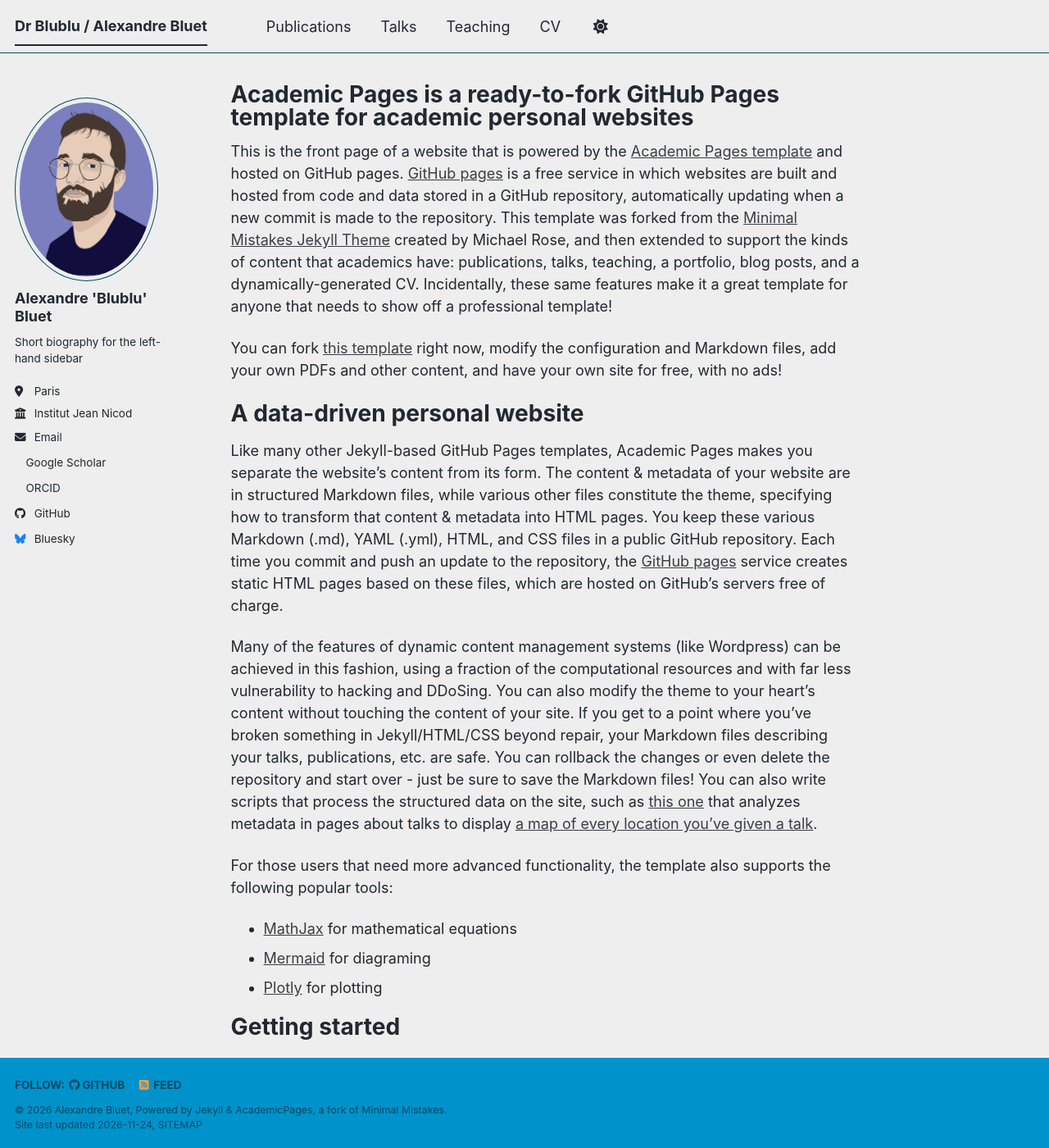
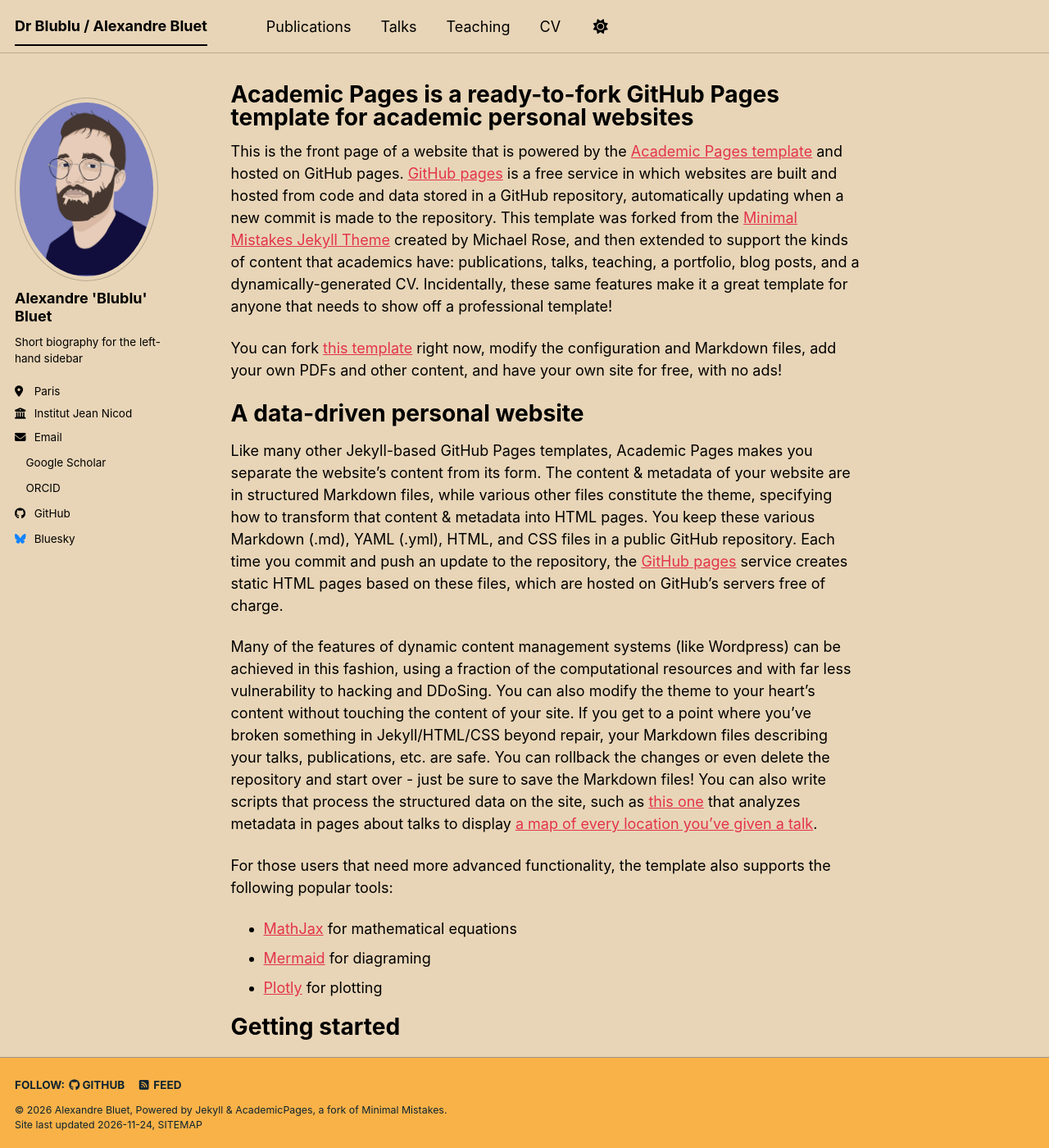
Before and after one commit to DrBlublu/DrBlublu.github.io, a Jekyll site: the page built from _pages/about.md, in a window 1280 px wide and 1400 px high. Shown: the whole window at 82% size. Built offline with Jekyll 4.4.1, drawn with Linux system fonts in a browser that asks for light colours; a script bundle is joined from its source files by our own code; a style sheet for code colours, icons or effects is not loaded.

Commit message:
feature: change theme to sunrise

```diff
--- a/_config.yml
+++ b/_config.yml
@@ -8,7 +8,7 @@
 
 # Basic Site Settings
 locale                   : "en-US"
-site_theme               : "perso" # The available themes options are "default", "air", "sunrise", "mint", "dirt" and "contrast"
+site_theme               : "sunrise" # The available themes options are "default", "air", "sunrise", "mint", "dirt" and "contrast"
 title                    : "Dr Blublu / Alexandre Bluet"
 title_separator          : "-"
 name                     : &name "Alexandre Bluet"
```
